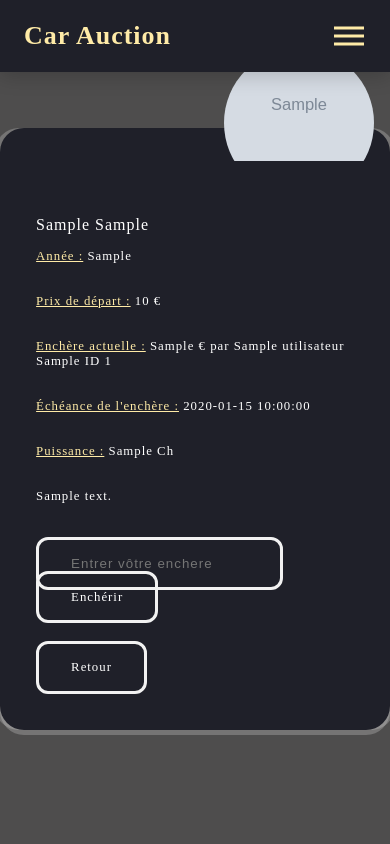
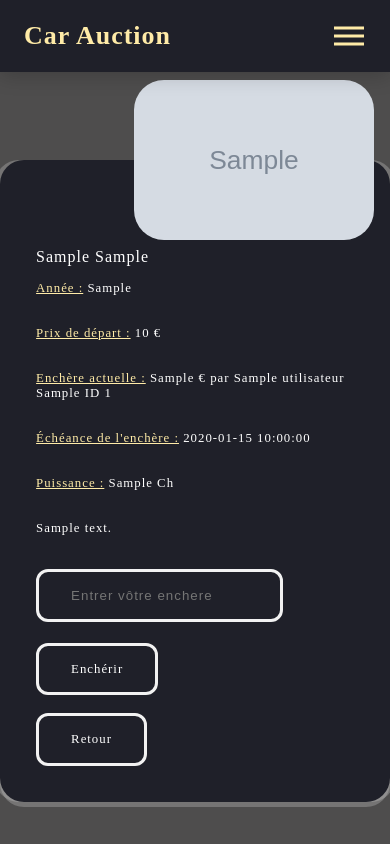
Before and after one commit to John-LP/Car_Auction, a PHP site: page /exoPHP/views/details_annonce.php in a window 390 px wide. Run offline with PHP 8.4, Linux system fonts and the light colour scheme; tables that the repository leaves empty or names only in its code hold one stand-in row (values such as "Sample post"); grey boxes marked "Sample" are stand-in pictures.

Commit message:
css responsive 1280px, 920px et 720px / fix size image tout écran

```diff
--- a/css/styles_card.css
+++ b/css/styles_card.css
@@ -54,7 +54,7 @@ section.card .text-content a:hover {
 }
 section.card .visual {
   width: 55%;
-  height: 68%;
+  height: 25em;
   position: absolute;
   top: -5em;
   right: 4em;
@@ -92,7 +92,7 @@ article {
     min-width: 100%;
   }
   section.card {
-    margin-top: 8em;
+    margin-top: 10em!important;
     min-width: 100%;
   }
   section.card .text-content {
@@ -118,14 +118,17 @@ article {
     font-size: 0.8em;
   }
   section.card .visual {
-    width: 150px;
-    height: 150px;
+    width: 15em;
+    height: 10em;
     right: 16px;
     left: auto;
-    border-radius: 50%;
+    border-radius: 30px;
   }
   section.card .visual img {
     width: 100%;
     height: auto;
   }
+  .inputEnchere {
+    margin-bottom: 3em;
+  }
 }
--- a/views/accueil.php
+++ b/views/accueil.php
@@ -26,8 +26,8 @@
             echo "<p><u>Échéance de l'enchère :</u> " . $result['date_fin'] . "</p>";
             echo "<a class='info' href='./views/details_annonce.php?id_annonce=" . $result['id_annonce'] . "'>En savoir plus</a>";
             echo '</div>';
-            echo '<div class="visual">';
-            echo "<img src='" . $result['image_path'] . "' alt />";
+            echo '<div >';
+            echo "<img class='visual' src='" . $result['image_path'] . "' alt />";
             echo '</div>';
             echo '</section>';
             echo '</article>';
--- a/views/details_annonce.php
+++ b/views/details_annonce.php
@@ -40,8 +40,8 @@
         echo '<br><br>';
         echo '<a href="../">Retour</a>';
         echo '</div>';
-        echo '<div class="visual">';
-        echo "<img src='" . $result['image_path'] . "' alt />";
+        echo '<div>';
+        echo "<img class='visual' src='" . $result['image_path'] . "' alt />";
         echo '</div>';
         echo '</section>';
         echo '</article>';
@@ -65,8 +65,8 @@
             echo '<br><br>';
             echo '<a href="../">Retour</a>';
             echo '</div>';
-            echo '<div class="visual">';
-            echo "<img src='" . $result['image_path'] . "' alt />";
+            echo '<div>';
+            echo "<img class='visual' src='" . $result['image_path'] . "' alt />";
             echo '</div>';
             echo '</section>';
             echo '</article>';
```
